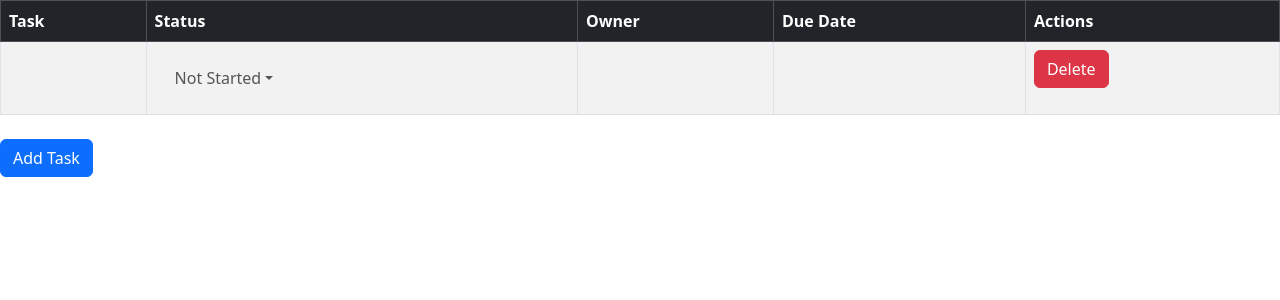
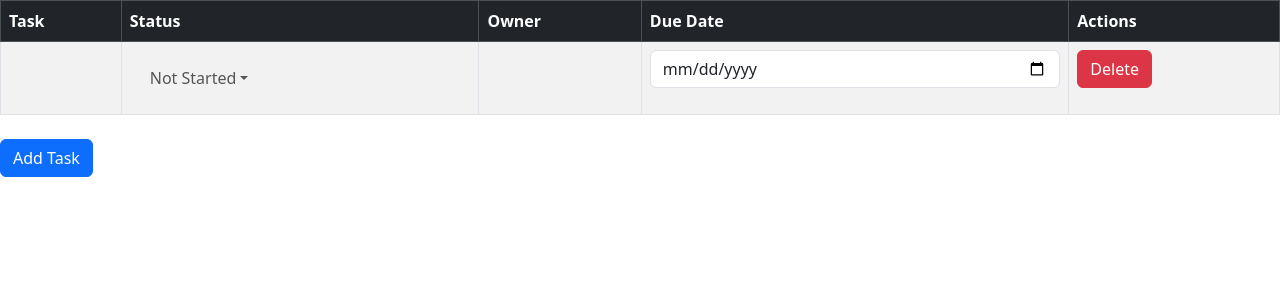
Before and after one commit to TiltedFaith/ToDoList, a React (Create React App) app: page / in a window 1280 px wide. Both pictures are taken after a click on the button "Add Task". Shown: the top 300 px of the page. Built offline with nearby package versions, Linux system fonts and the light colour scheme.

Commit message:
Added calendar function

```diff
--- a/src/App.js
+++ b/src/App.js
@@ -4,7 +4,7 @@ import CustomDropdown from "./components/dropdown.js";
 import React, { useEffect, useState } from "react";
 
 function App() {
-  const defaultTasks=[];
+  const defaultTasks = [];
   const getInitialData = () => {
     const savedData = JSON.parse(localStorage.getItem("data"));
     const savedLastId = JSON.parse(localStorage.getItem("lastId")) || 3; // Default max id
@@ -25,22 +25,21 @@ function App() {
     setData(updatedData);
   };
 
+  const updateDate = (index, newDate) => {
+    const updatedData = [...data];
+    updatedData[index].date = newDate;
+    setData(updatedData);
+  };
+
   const addTask = () => {
-  const newId = lastId + 1;
-  setData([...data, { id: newId, task: "", status: "Not Started", owner: "", date: "" }]);
-  setLastId(newId);
-};
+    const newId = lastId + 1;
+    setData([...data, { id: newId, task: "", status: "Not Started", owner: "", date: "" }]);
+    setLastId(newId);
+  };
 
   const deleteTask = (index) => {
     setData(data.filter((_, i) => i !== index));
   };
-
-  //  TODO: Complete the remaining functionalities
-  //  [/]1: Fix status deletion retaining their previous status (eg. from 0, for every 2nd task added is Blocked)
-  //  []2: Editable Task name
-  //  []3: Editable Owner cell
-  //  []4: Editable Due Date
-  //  []5: Better Design
 
   return (
     <div>
@@ -66,7 +65,14 @@ function App() {
                 />
               </td>
               <td>{task.owner}</td>
-              <td>{task.date}</td>
+              <td>
+                <input
+                  type="date"
+                  value={task.date}
+                  onChange={(e) => updateDate(index, e.target.value)}
+                  className="form-control"
+                />
+              </td>
               <td>
                 <button onClick={() => deleteTask(index)} className="btn btn-danger">
                   Delete
@@ -76,7 +82,9 @@ function App() {
           ))}
         </tbody>
       </table>
-      <button onClick={addTask} className="btn btn-primary mt-2">Add Task</button>
+      <button onClick={addTask} className="btn btn-primary mt-2">
+        Add Task
+      </button>
     </div>
   );
 }
```
